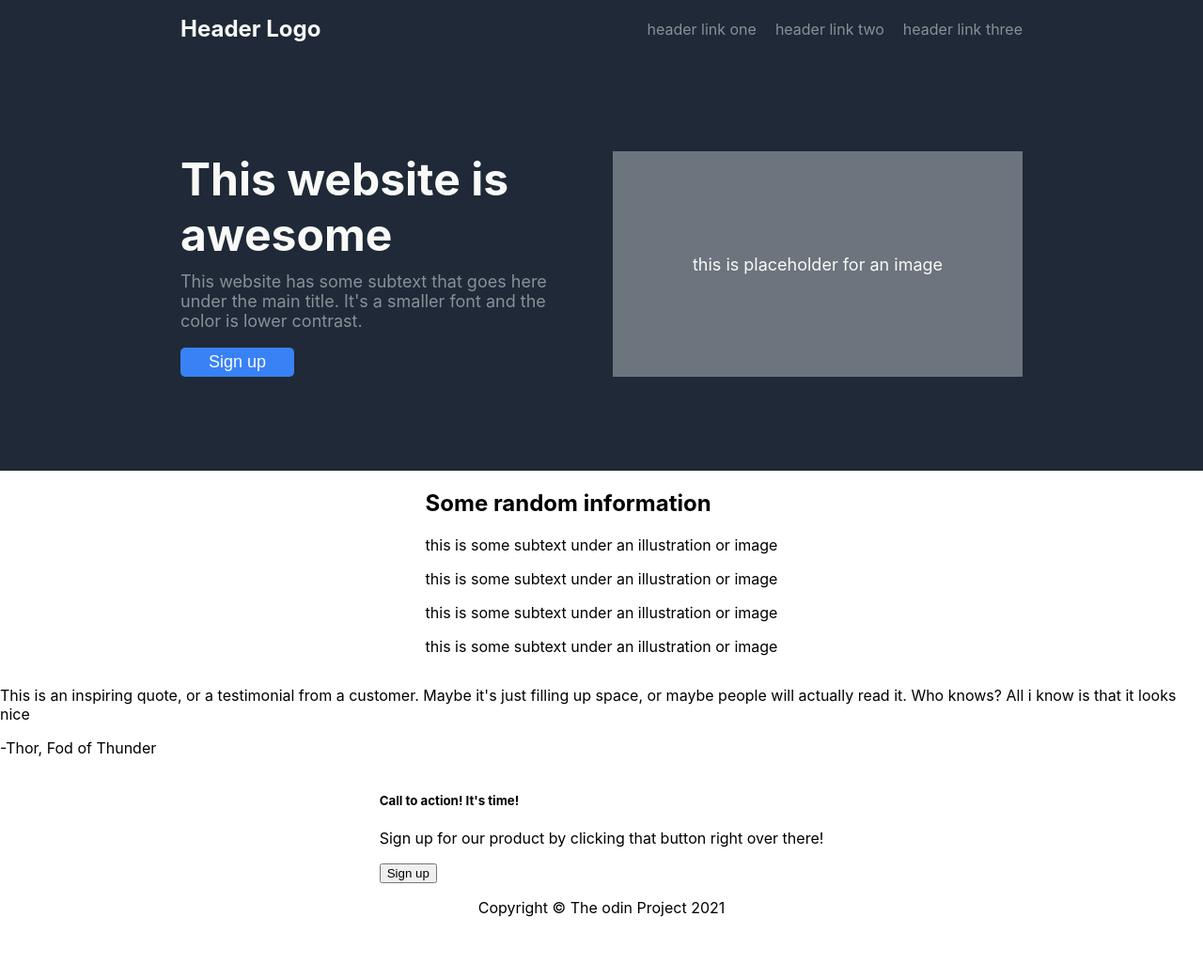
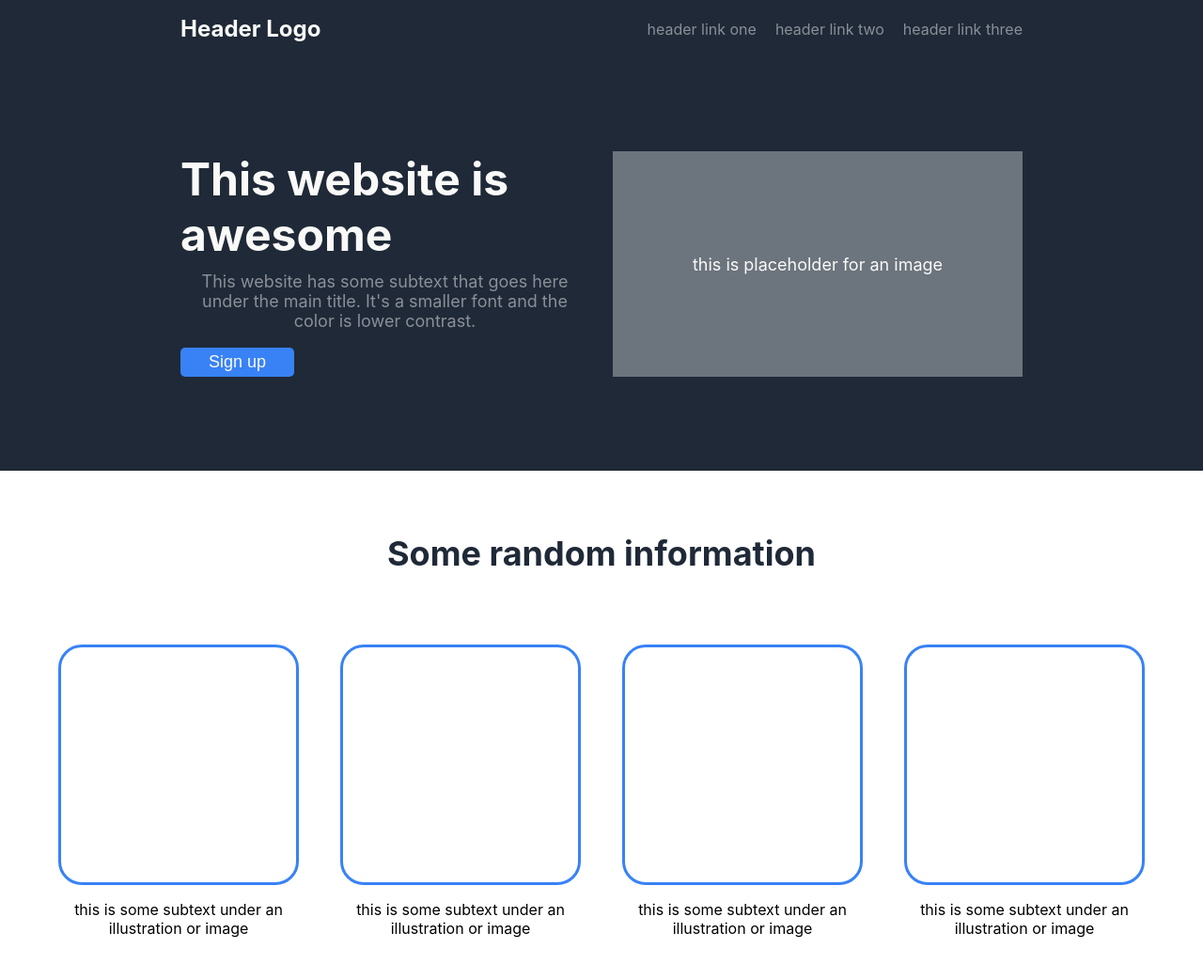
Before and after one commit to TimB44/landing-page, a plain HTML site: page index.html in a window 1280 px wide. Shown: the top 1042 px of the page at 94% size. Before the commit the page ends 992 px from the top, so only its background shows below. Drawn offline with Linux system fonts and the light colour scheme.

Commit message:
Added the Extra info and Quote section

```diff
--- a/index.html
+++ b/index.html
@@ -39,15 +39,10 @@
 
         </div>
         <div class="two">
-            <h2>
+            <div class="head-two">
                 Some random information
-            </h2>
+            </div>
             <div class="two-one">
-                <div class="group">
-                    <div class="box"></div>
-                    <p>
-                        this is some subtext under an illustration or image
-                    </p>
                 <div class="group">
                     <div class="box"></div>
                     <p>
@@ -66,7 +61,13 @@
                         this is some subtext under an illustration or image
                     </p>
                 </div>
+                <div class="group">
+                    <div class="box"></div>
+                    <p>
+                        this is some subtext under an illustration or image
+                    </p>
                 </div>
+
             </div>
         </div>
         <div class="three">
--- a/style.css
+++ b/style.css
@@ -8,10 +8,8 @@ body{
     margin: 0px;
     align-items: center;
 }
-div{
 
-}
-.header, .one{
+.header, .one {
     width: 70vw;
     padding: 16px 15vw;
     display: flex;
@@ -74,3 +72,66 @@ gap: 20px;
     font-size: 18px;
     margin-top: 8px;
 }
+
+.two{
+   display: flex;
+   flex-direction: column;
+   width: 70vw;
+   padding: 16px 15vw;
+   align-items: center;
+}
+
+.head-two{
+    color: #1f2937;
+    font-weight: bolder;
+    font-size:36px;
+    padding: 50px;
+
+}
+
+.two-one{
+    display: flex;
+    margin-bottom: 100px;
+}
+
+.group{
+    display: flex;
+    flex-direction: column;
+    padding: 25px;
+    align-items: center;
+    width: 250px;
+
+}
+
+.box{
+    width: 250px;
+    height: 250px;
+    border-radius: 25px;
+    border-color: #3882F6;
+    border-style: solid;
+}
+p{
+    text-align: center;
+}
+
+.three p{
+    color: #1f2937;
+    font-size: 36px;
+    font-weight: lighter;
+    font-style: italic;
+    text-align: left;
+
+
+}
+
+.three{
+    background-color: #e5e7eb;
+    width: 70vw;
+    padding: 16px 15vw;
+}
+.three .name{
+    font-weight: bold;
+    text-align: right;
+    font-size: 20px;
+
+}
```
Lines whose indentation alone changed are shown as unchanged.
